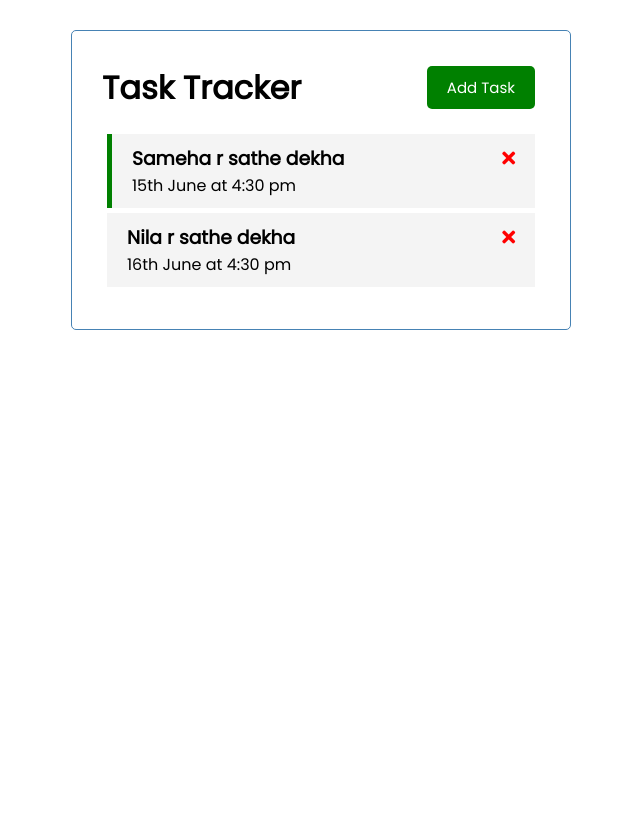
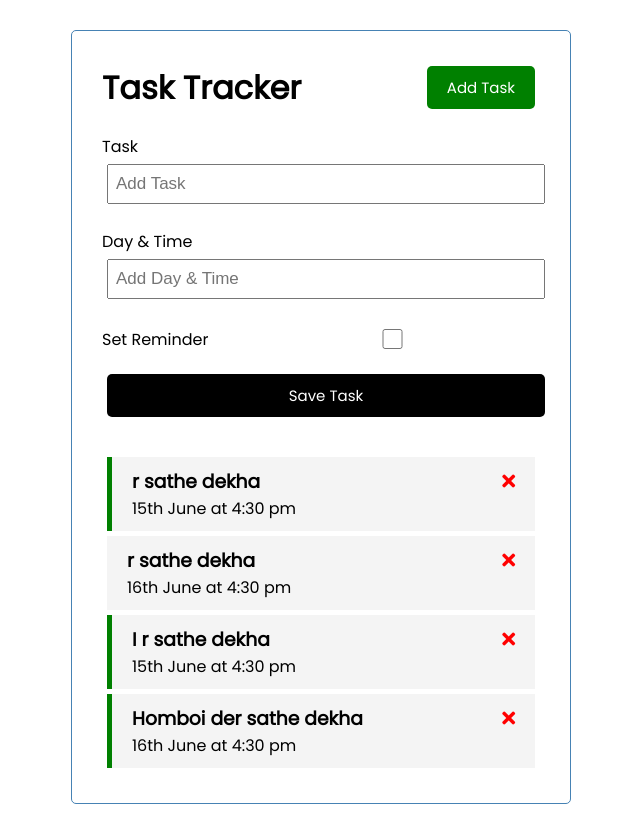
Before and after one commit to mhasan09/Task-with-Vue, a Vue app: page / in a window 1280 px wide. Both pictures are taken after a click on the button "Add Task". Shown: the whole page, without its empty margins (319-959 px from the left). Before the commit the page ends 800 px from the top, so only its background shows below. Built offline with nearby package versions, Linux system fonts and the light colour scheme.

Commit message:
toggle add task and push to dom

```diff
--- a/public/index.html
+++ b/public/index.html
@@ -1,13 +1,17 @@
 <!DOCTYPE html>
 <html lang="">
+
 <head>
   <meta charset="utf-8">
   <meta http-equiv="X-UA-Compatible" content="IE=edge">
   <meta name="viewport" content="width=device-width,initial-scale=1.0">
   <link rel="icon" href="<%= BASE_URL %>favicon.ico">
   <link rel="stylesheet" href="https://cdnjs.cloudflare.com/ajax/libs/font-awesome/5.15.3/css/all.min.css">
-    <title><%= htmlWebpackPlugin.options.title %></title>
+  <title>
+    <%= htmlWebpackPlugin.options.title %>
+  </title>
 </head>
+
 <body>
   <div id="app"></div>
   <!-- built files will be auto injected -->
--- a/src/App.vue
+++ b/src/App.vue
@@ -1,45 +1,79 @@
 <template>
   <div class="container">
-    <Header title="Task Tracker" />
-    <Tasks @delete-task="deleteTask" :tasks="tasks" />
+    <Header @toggle-add-task="toggleAddTask" title="Task Tracker" />
+    <div v-show="showAddTask">
+      <AddTask @addTask="addTask" />
+    </div>
+    <Tasks
+      @toggle-reminder="toggleReminder"
+      @delete-task="deleteTask"
+      :tasks="tasks"
+    />
   </div>
 </template>
 
 <script>
 import Header from "./components/header";
 import Tasks from "./components/Tasks";
+import AddTask from "./components/AddTask";
 
 export default {
   name: "App",
   components: {
     Header,
     Tasks,
+    AddTask,
   },
   data() {
     return {
       tasks: [],
+      showAddTask: false,
     };
   },
   methods: {
+    addTask(task) {
+      this.tasks = [...this.tasks, task];
+    },
     deleteTask(id) {
       if (confirm("Are you sure?")) {
+        console.log(id);
         this.tasks = this.tasks.filter((task) => task.id !== id);
       }
+    },
+    toggleReminder(id) {
+      this.tasks = this.tasks.map((task) =>
+        task.id === id ? { ...task, reminder: !task.reminder } : task
+      );
+    },
+    toggleAddTask() {
+      this.showAddTask = !this.showAddTask;
     },
   },
   created() {
     this.tasks = [
       {
         id: 1,
-        text: "Sameha r sathe dekha",
+        text: " r sathe dekha",
         day: "15th June at 4:30 pm",
         reminder: true,
       },
       {
         id: 2,
-        text: "Nila r sathe dekha",
+        text: " r sathe dekha",
         day: "16th June at 4:30 pm",
         reminder: false,
+      },
+      {
+        id: 3,
+        text: "I r sathe dekha",
+        day: "15th June at 4:30 pm",
+        reminder: true,
+      },
+      {
+        id: 4,
+        text: "Homboi der sathe dekha",
+        day: "16th June at 4:30 pm",
+        reminder: true,
       },
     ];
   },
--- /dev/null
+++ b/src/components/AddTask.vue
@@ -0,0 +1,85 @@
+<template>
+  <form @submit="onSubmit" class="add-form">
+    <div class="form-control">
+      <label>Task</label>
+      <input type="text" v-model="text" name="text" placeholder="Add Task" />
+    </div>
+    <div class="form-control">
+      <label>Day & Time</label>
+      <input type="text" v-model="day" name="day" placeholder="Add Day & Time" />
+    </div>
+    <div class="form-control form-control-check">
+      <label>Set Reminder</label>
+      <input type="checkbox" v-model="reminder" name="reminder" />
+    </div>
+
+    <input type="submit" value="Save Task" class="btn btn-block" />
+  </form>
+</template>
+
+<script>
+export default {
+  name: "AddTask",
+  data() {
+      return {
+          text: '',
+          day: '',
+          reminder: false
+
+      }
+  },
+  methods: {
+      onSubmit(e){
+          e.preventDefault()
+          if(!this.text){
+              alert('please add a task')
+              return
+          }
+          const newTask = {
+
+              id: Math.floor(Math.random()*10000),
+              text: this.text,
+              day: this.day,
+              reminder: this.reminder,
+          }
+          this.$emit('add-task',newTask)
+
+          this.text = ''
+          this.day = ''
+          this.reminder = false
+      }
+  }
+};
+</script>
+
+
+<style scoped>
+.add-form {
+  margin-bottom: 40px;
+}
+.form-control {
+  margin: 20px 0;
+}
+.form-control label {
+  display: block;
+}
+.form-control input {
+  width: 100%;
+  height: 40px;
+  margin: 5px;
+  padding: 3px 7px;
+  font-size: 17px;
+}
+.form-control-check {
+  display: flex;
+  align-items: center;
+  justify-content: space-between;
+}
+.form-control-check label {
+  flex: 1;
+}
+.form-control-check input {
+  flex: 2;
+  height: 20px;
+}
+</style>
--- a/src/components/Task.vue
+++ b/src/components/Task.vue
@@ -1,5 +1,5 @@
 <template>
-  <div :class="[task.reminder ? 'reminder' : '' , 'task']">
+  <div @dblclick="$emit('toggle-reminder',task.id)" :class="[task.reminder ? 'reminder' : '' , 'task']">
     <h3>{{ task.text }}
       <i @click="$emit('delete-task',task.id)" class="fas fa-times"></i>
     </h3>
--- a/src/components/Tasks.vue
+++ b/src/components/Tasks.vue
@@ -1,6 +1,6 @@
 <template>
     <div :key="task.id" v-for="task in tasks">
-        <Task @delete-task="$emit('delete-task',task.id)" :task="task"/>
+        <Task @toggle-reminder="$emit('toggle-reminder',task.id)" @delete-task="$emit('delete-task',task.id)" :task="task"/>
     </div>
 </template>
 
@@ -14,7 +14,7 @@
     components: {
         Task,
     },
-    emits: ['delete-task']
+    emits: ['delete-task','toggle-reminder']
 
 }
 </script>
--- a/src/components/button.vue
+++ b/src/components/button.vue
@@ -11,7 +11,7 @@
     },
     methods: {
         onClick(){
-            console.log('llll')
+            this.$emit('toggle-add-task')
         }
     }
 }
--- a/src/components/header.vue
+++ b/src/components/header.vue
@@ -1,7 +1,7 @@
 <template>
   <header>
     <h1>{{ title }}</h1>
-    <Button text="Add Task" color="green" />
+    <Button @toggle-add-task="$emit('toggle-add-task')" text="Add Task" color="green" />
   </header>
 </template>
 
```
Lines whose indentation alone changed are shown as unchanged.
